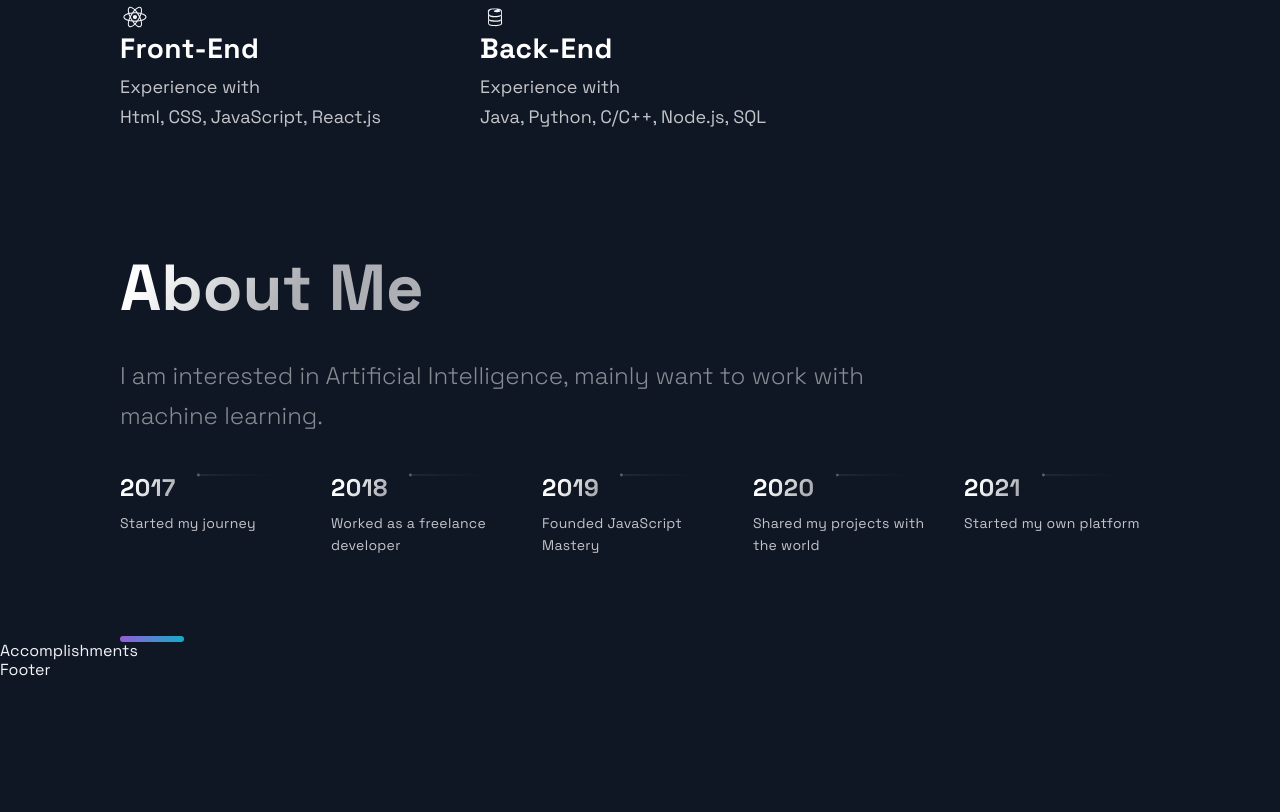
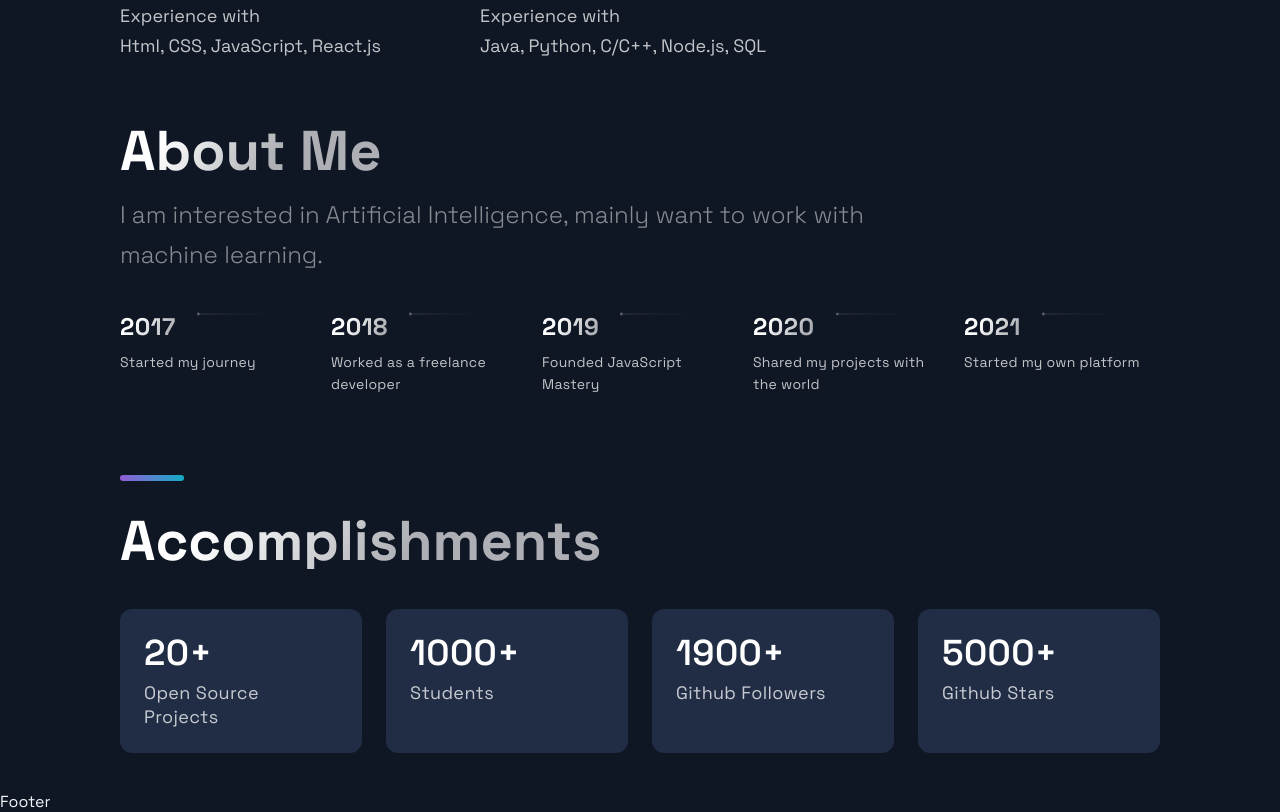
Before and after one commit to raguilar27/Porfolio-Website, a Next.js app in the folder portfolio/: page / in a window 1280 px wide. Shown: the part 2560-3372 px from the top of the page. Before the commit the page ends 3240 px from the top, so only its background shows below. Built offline with nearby package versions, Linux system fonts and the light colour scheme.

Commit message:
added temp accomplishments and fixed layout

```diff
--- a/portfolio/src/components/Accomplishments/Accomplishments.js
+++ b/portfolio/src/components/Accomplishments/Accomplishments.js
@@ -1,17 +1,25 @@
+import React from "react";
+
 import {
   Section,
   SectionDivider,
   SectionTitle,
 } from "../../styles/GlobalComponents";
 import { Box, Boxes, BoxNum, BoxText } from "./AccomplishmentsStyles";
+import { AccomplishmentData } from "../../constants/constants";
 
-const data = [
-  { number: 20, text: "Open Source Projects" },
-  { number: 1000, text: "Students" },
-  { number: 1900, text: "Github Followers" },
-  { number: 5000, text: "Github Stars" },
-];
-
-const Accomplishments = () => <div>Accomplishments</div>;
+const Accomplishments = () => (
+  <Section>
+    <SectionTitle>Accomplishments</SectionTitle>
+    <Boxes>
+      {AccomplishmentData.map((card, index) => (
+        <Box key={index}>
+          <BoxNum>{card.number}+</BoxNum>
+          <BoxText>{card.text}</BoxText>
+        </Box>
+      ))}
+    </Boxes>
+  </Section>
+);
 
 export default Accomplishments;
--- a/portfolio/src/components/Accomplishments/AccomplishmentsStyles.js
+++ b/portfolio/src/components/Accomplishments/AccomplishmentsStyles.js
@@ -58,3 +58,63 @@ export const BoxNum = styled.h5`
     line-height: 26px;
   }
 `;
+export const BoxText = styled.p`
+  font-style: normal;
+  font-weight: normal;
+  font-size: 18px;
+  line-height: 24px;
+  letter-spacing: 0.02em;
+  color: rgba(255, 255, 255, 0.75);
+  @media ${(props) => props.theme.breakpoints.md} {
+    font-size: 16px;
+    line-height: 20px;
+  }
+  @media ${(props) => props.theme.breakpoints.sm} {
+    font-size: 10px;
+    line-height: 14px;
+  }
+`;
+
+export const Join = styled.div`
+  display: flex;
+  max-width: 1040px;
+  justify-content: center;
+  align-items: center;
+  padding-bottom: 80px;
+  @media ${(props) => props.theme.breakpoints.md} {
+    display: flex;
+    justify-content: center;
+    padding-bottom: 64px;
+  }
+  @media ${(props) => props.theme.breakpoints.sm} {
+    display: flex;
+    flex-direction: column;
+    align-items: center;
+    padding-bottom: 32px;
+  }
+`;
+
+export const JoinText = styled.h5`
+  display: flex;
+  font-size: 24px;
+  line-height: 40px;
+  letter-spacing: 0.02em;
+  color: rgba(255, 255, 255, 0.5);
+  @media ${(props) => props.theme.breakpoints.md} {
+    line-height: 32px;
+    font-size: 20px;
+  }
+  @media ${(props) => props.theme.breakpoints.sm} {
+    font-size: 16px;
+    line-height: 24px;
+    margin: 0 0 16px;
+  }
+`;
+
+export const IconContainer = styled.div`
+  display: flex;
+  @media ${(props) => props.theme.breakpoints.sm} {
+    width: 160px;
+    justify-content: space-between;
+  }
+`;
--- a/portfolio/src/components/Technologies/Technologies.js
+++ b/portfolio/src/components/Technologies/Technologies.js
@@ -17,7 +17,8 @@ import {
 const Technologies = () => (
   <Section id="tech">
     <SectionDivider />
-    <SectionTitle main>Technologies</SectionTitle>
+    <br />
+    <SectionTitle>Technologies</SectionTitle>
     <SectionText>
       I've worked on Full-Stack projects with various coding languages and
       frameworks.
--- a/portfolio/src/components/Timeline/Timeline.js
+++ b/portfolio/src/components/Timeline/Timeline.js
@@ -65,7 +65,7 @@ const Timeline = () => {
 
   return (
     <Section id="about">
-      <SectionTitle main>About Me</SectionTitle>
+      <SectionTitle>About Me</SectionTitle>
       <SectionText>
         I am interested in Artificial Intelligence, mainly want to work with
         machine learning.
--- a/portfolio/src/constants/constants.js
+++ b/portfolio/src/constants/constants.js
@@ -48,3 +48,10 @@ export const TimeLineData = [
   { year: 2020, text: "Shared my projects with the world" },
   { year: 2021, text: "Started my own platform" },
 ];
+
+export const AccomplishmentData = [
+  { number: 20, text: "Open Source Projects" },
+  { number: 1000, text: "Students" },
+  { number: 1900, text: "Github Followers" },
+  { number: 5000, text: "Github Stars" },
+];
```
